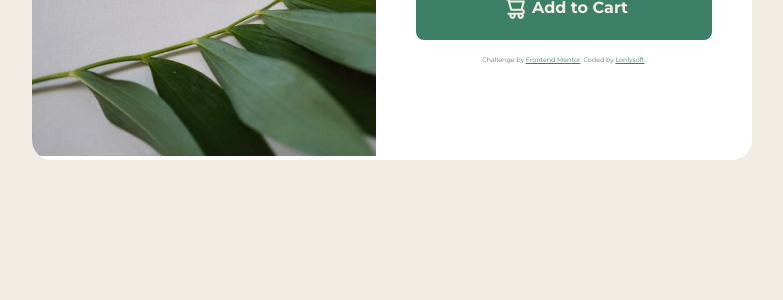
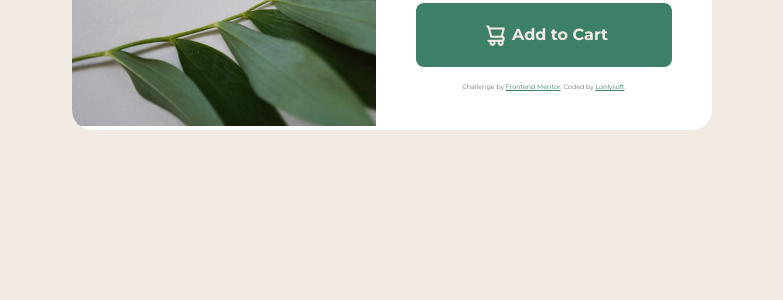
Before and after one commit to Lonlysoft/Frontend-product-preview-card, a plain HTML site: page index.html in a window 1280 px wide. Shown: the part 500-800 px from the top of the page, without its empty margins (248-1031 px from the left). Drawn offline with Linux system fonts and the light colour scheme.

Commit message:
update style.css

```diff
--- a/style.css
+++ b/style.css
@@ -113,7 +113,7 @@ path{
 @media (min-width: 28em){
 	.unit{
 		flex-direction: row;
-		max-width: 45em;
+		max-width: 40em;
 		max-height: initial;
 	}
 	img{
```
